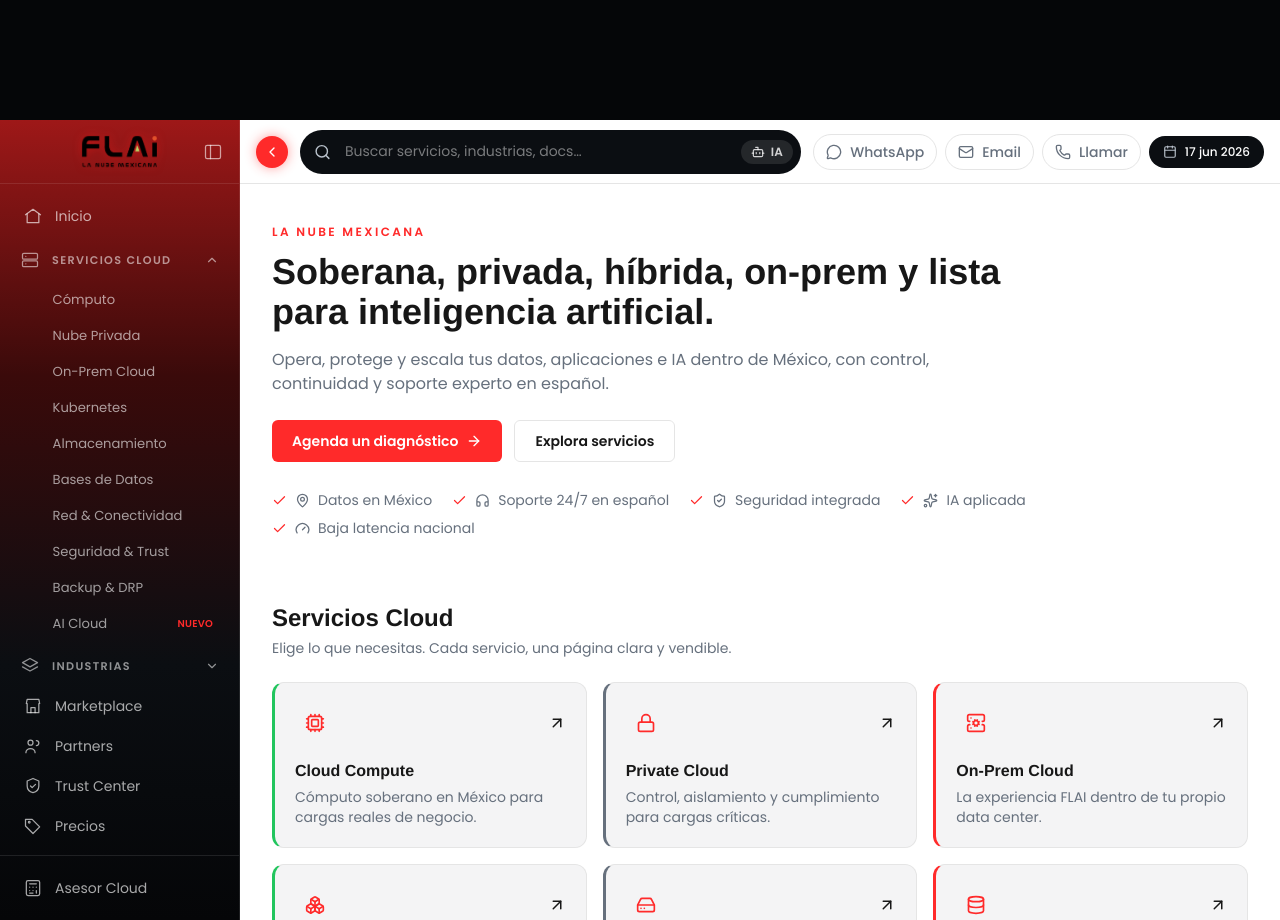
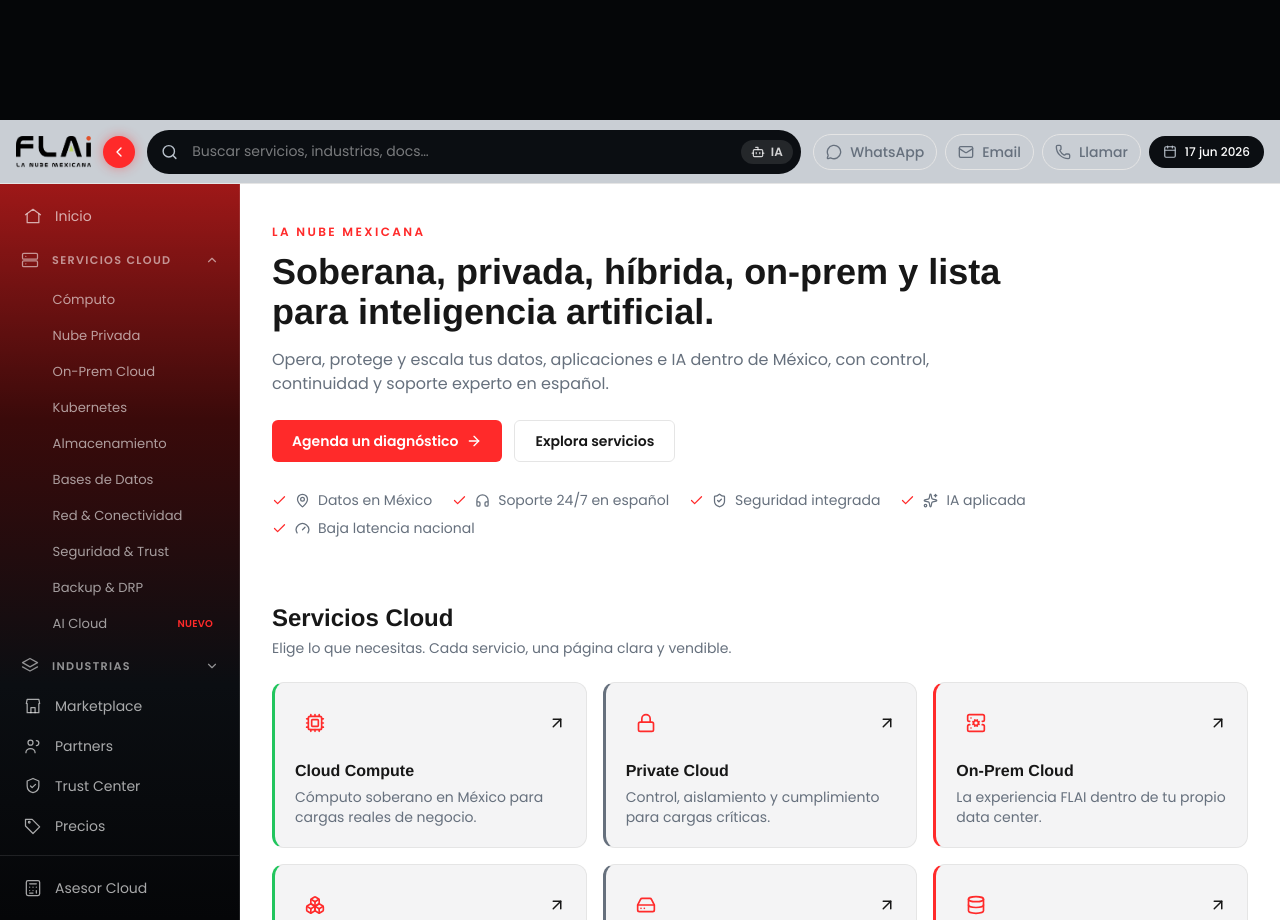
Before and after one commit to mayiainteligencia/flaiweb, a React (Vite) app in the folder frontend/: page / in a window 1280 px wide. Shown: the part 1640-2560 px from the top of the page. Built offline with nearby package versions, Linux system fonts and the light colour scheme.

Commit message:
se suben cambios de flai

```diff
--- a/frontend/src/branding/theme.css
+++ b/frontend/src/branding/theme.css
@@ -10,7 +10,7 @@
 
   /* Superficies del dashboard (fondo blanco, recuadros gris claro) */
   --surface-sidebar: #ffffff;
-  --surface-header: #ffffff;
+  --surface-header: #C9CED4; /* gris de prueba (como la captura) */
   --surface-content: #ffffff;
   --surface-card: #f4f4f5; /* recuadros / tarjetas */
   --surface-input: #ffffff;
@@ -63,6 +63,19 @@
   box-sizing: border-box;
 }
 
+/* Ocultar scrollbars (se conserva el scroll) — ventana y contenedores .no-scrollbar */
+html,
+body,
+.no-scrollbar {
+  scrollbar-width: none; /* Firefox */
+  -ms-overflow-style: none; /* IE/Edge viejo */
+}
+html::-webkit-scrollbar,
+body::-webkit-scrollbar,
+.no-scrollbar::-webkit-scrollbar {
+  display: none; /* Chrome/Safari */
+}
+
 html,
 body,
 #root {
--- a/frontend/src/components/layout/DashboardLayout.tsx
+++ b/frontend/src/components/layout/DashboardLayout.tsx
@@ -21,15 +21,16 @@
   return (
     <div
       ref={rootRef}
-      className="flex h-screen overflow-hidden bg-content-bg font-display text-text-primary"
+      className="flex h-screen flex-col overflow-hidden bg-content-bg font-display text-text-primary"
     >
-      {/* Sidebar: solo desktop. En móvil la navegación vive en la barra inferior. */}
-      <Sidebar collapsed={collapsed} onToggle={() => setCollapsed((v) => !v)} />
+      {/* Header full-width: abarca todo el ancho, incluido el logo de FLAI */}
+      <Header collapsed={collapsed} onToggle={() => setCollapsed((v) => !v)} />
 
-      <div className="flex flex-1 flex-col overflow-hidden">
-        <Header collapsed={collapsed} onToggle={() => setCollapsed((v) => !v)} />
+      <div className="flex flex-1 overflow-hidden">
+        {/* Sidebar: solo desktop. En móvil la navegación vive en la barra inferior. */}
+        <Sidebar collapsed={collapsed} onToggle={() => setCollapsed((v) => !v)} />
         {/* pb extra en móvil para no quedar tapado por la barra inferior */}
-        <main className="flex-1 overflow-y-auto p-4 pb-28 sm:p-6 lg:p-8 lg:pb-8">{children}</main>
+        <main className="no-scrollbar flex-1 overflow-y-auto p-4 pb-28 sm:p-6 lg:p-8 lg:pb-8">{children}</main>
       </div>
 
       <MobileTabBar visible={inView} />
--- a/frontend/src/components/layout/Header.tsx
+++ b/frontend/src/components/layout/Header.tsx
@@ -41,13 +41,9 @@
 
   return (
     <header className="relative flex h-16 shrink-0 items-center gap-3 border-b border-border-subtle bg-header-bg px-4">
-      {/* Logo: siempre en móvil; en desktop solo cuando el sidebar está colapsado */}
-      <NavLink
-        to={ROUTES.HOME}
-        title="Ir a la nube FLAI"
-        className={['shrink-0', collapsed ? 'block' : 'block lg:hidden'].join(' ')}
-      >
-        <img src={logoFlai} alt="FLAI" className="logo-glow h-7 w-auto" />
+      {/* Logo de FLAI: siempre visible en la barra superior */}
+      <NavLink to={ROUTES.HOME} title="Ir a la nube FLAI" className="shrink-0">
+        <img src={logoFlai} alt="FLAI" className="h-8 w-auto" />
       </NavLink>
 
       {/* Colapsar/expandir el sidebar (desktop) */}
--- a/frontend/src/components/layout/Sidebar.tsx
+++ b/frontend/src/components/layout/Sidebar.tsx
@@ -1,7 +1,6 @@
 import { useState } from 'react';
 import { NavLink } from 'react-router-dom';
 import { ROUTES } from '@/constants/routes';
-import logoFlai from '@/assets/images/logos/logo-FLAI.png';
 
 type NavLeaf = { label: string; to: string; badge?: string };
 type NavNode =
@@ -99,29 +98,13 @@
     <aside
       style={{ background: 'var(--sidebar-gradient)' }}
       className={[
-        'hidden h-screen flex-col border-r border-white/10',
+        'hidden h-full flex-col border-r border-white/10',
         'lg:flex lg:static lg:shrink-0 lg:transition-[width]',
         collapsed ? 'lg:w-16' : 'lg:w-60',
       ].join(' ')}
     >
-      {/* Logo centrado + toggle de colapso */}
-      <div className="relative flex h-16 items-center justify-center border-b border-white/10 px-2">
-        {!collapsed && (
-          <NavLink to={ROUTES.HOME} title="Ir a la nube FLAI">
-            <img src={logoFlai} alt="FLAI" className="logo-glow h-8 w-auto" />
-          </NavLink>
-        )}
-        <button
-          onClick={onToggle}
-          aria-label={collapsed ? 'Expandir menú' : 'Colapsar menú'}
-          className="absolute right-2 hidden h-9 w-9 items-center justify-center rounded-md text-white/60 transition-colors hover:bg-white/10 hover:text-white lg:flex"
-        >
-          <Icon name="panel" />
-        </button>
-      </div>
-
       {/* Navegación con scroll independiente */}
-      <nav className="flex-1 overflow-y-auto px-2 py-3">
+      <nav className="no-scrollbar flex-1 overflow-y-auto px-2 py-3">
         {NAV.map((node) =>
           node.type === 'item' ? (
             <NavLink
--- a/frontend/src/components/sections/Hero.tsx
+++ b/frontend/src/components/sections/Hero.tsx
@@ -78,7 +78,7 @@
       const target = total * 0.9; // hasta disparar el whiteout/snap
       if (reduce) return; // accesibilidad: no animamos scroll, dejamos que decida
       const from = window.scrollY;
-      const dur = 2400;
+      const dur = 1700;
       const t0 = performance.now();
       const tick = (now: number) => {
         if (autoCancelledRef.current) return;
@@ -89,7 +89,7 @@
       };
       rafRef.current = requestAnimationFrame(tick);
     };
-    const timer = window.setTimeout(start, 1600);
+    const timer = window.setTimeout(start, 1100);
     const opts = { passive: true } as const;
     window.addEventListener('wheel', cancelAuto, opts);
     window.addEventListener('touchstart', cancelAuto, opts);
```
